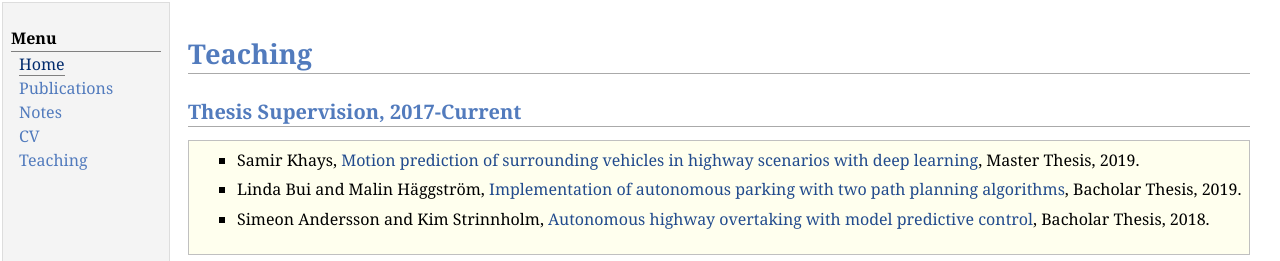
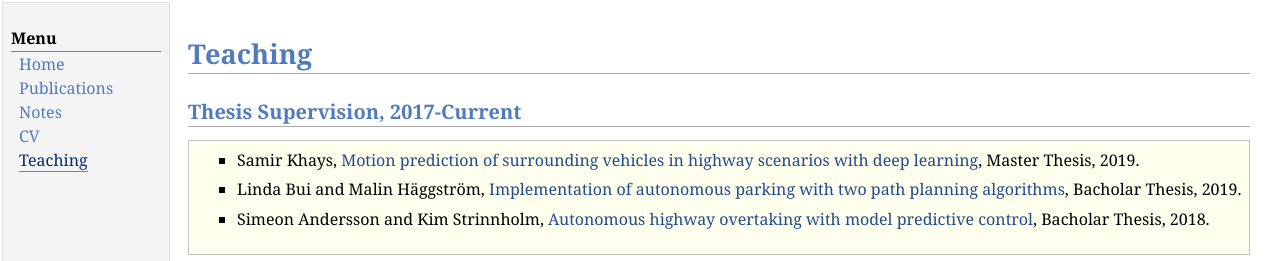
Before and after one commit to yuchaotaigu/yuchaotaigu.github.io, a Jekyll site: the page teaching.html, which Jekyll copies as it is, in a window 1280 px wide. Shown: the top 261 px of the page. Built offline with Jekyll 4.4.1, drawn with Linux system fonts in a browser that asks for light colours; comment, search, counter and statistics services are not loaded.

Commit message:
teaching class
teaching class current

```diff
--- a/teaching.html
+++ b/teaching.html
@@ -13,11 +13,11 @@
 <tr valign="top">
 <td id="layout-menu">
 <div class="menu-category">Menu</div>
-<div class="menu-item"><a href="index.html" class="current">Home</a></div>
+<div class="menu-item"><a href="index.html">Home</a></div>
 <div class="menu-item"><a href="research.html">Publications</a></div>
 <div class="menu-item"><a href="notes.html">Notes</a></div>
 <div class="menu-item"><a href="cv.html">CV</a></div>
-<div class="menu-item"><a href="teaching.html">Teaching</a></div>
+<div class="menu-item"><a href="teaching.html" class="current">Teaching</a></div>
 </td>
 <td id="layout-content">
 <h1>Teaching</h1>
```
